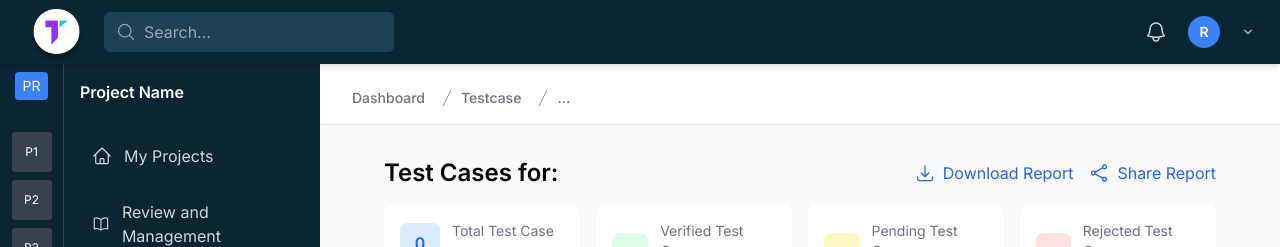
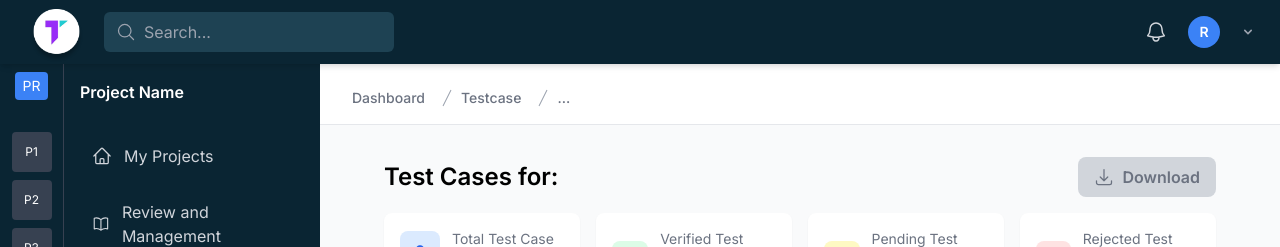
Before and after one commit to Tranphong1011/TestMateAI-frontend, a Next.js app: page /dashboard/testcase in a window 1280 px wide. Shown: the top 247 px of the page. Built offline with nearby package versions, Linux system fonts and the light colour scheme; no server answers.

Commit message:
added download excel generation handler

```diff
--- a/src/app/dashboard/testcase/page.tsx
+++ b/src/app/dashboard/testcase/page.tsx
@@ -6,7 +6,7 @@ import TestCaseDetailsModal from '@/components/TestCaseDetailsModal';
 import { useSearchParams } from 'next/navigation';
 import { API_URL } from '@/utils/config';
 import * as XLSX from 'xlsx';
-import ExcelJS from 'exceljs'; // You need to update your import
+import ExcelJS from 'exceljs';
 
 interface TestCase {
   id: string;
@@ -25,14 +25,16 @@ export default function TestcasePage() {
   const [testCases, setTestCases] = useState<TestCase[]>([]);
   const [loading, setLoading] = useState(false);
   const [showTable, setShowTable] = useState(false);
+
+  // 1. DEDICATED STATE for download button readiness
+  const [canDownload, setCanDownload] = useState(false);
+
   const [stats, setStats] = useState({
     totalTestCases: 0,
     verifiedTestCases: 0,
     pendingTestCases: 0,
     rejectedTestCases: 0
   });
-
-  // Removed tableRef since we are using the testCases state array
 
   // Get ticket data from URL params with null checks
   const ticketTitle = searchParams?.get('title') ?? '';
@@ -47,6 +49,7 @@ export default function TestcasePage() {
       setLoading(true);
       setTestCases([]);
       setShowTable(false);
+      setCanDownload(false); // Reset download state at start
 
       try {
         const response = await fetch(API_URL+'/test_cases/generate', {
@@ -93,17 +96,18 @@ export default function TestcasePage() {
                   const testCase = JSON.parse(jsonStr);
                   if (mounted) {
 
-                    // console.log("testCase", testCase);
                     if(testCase?.error=="Invalid JSON received"){
                       console.log("Getting error testcase and skipping it.");
 
                       setShowTable(false);
                       setLoading(false);
+                      setCanDownload(false);
                       continue;
                     }
                     addTestCase(testCase);
                     setShowTable(true);
-                    setLoading(false);
+                    // setLoading(false) is called when the first one arrives, but
+                    // we delay the final download check until the stream finishes.
                   }
                 } catch (e) {
                   console.error('Error parsing test case:', e);
@@ -114,11 +118,16 @@ export default function TestcasePage() {
           }
         } finally {
           reader.releaseLock();
+          // Set loading to false only after the stream is fully done
+          if (mounted) {
+            setLoading(false);
+          }
         }
       } catch (error) {
         if (mounted) {
           console.error('Error generating test cases:', error);
           setLoading(false);
+          setCanDownload(false); // Disable download on total fetch error
         }
       }
     };
@@ -129,6 +138,21 @@ export default function TestcasePage() {
       mounted = false;
     };
   }, [ticketTitle, searchParams]);
+
+  // 2. DEDICATED useEffect to determine final download readiness
+  useEffect(() => {
+      // The button is ready to download if:
+      // 1. We are NOT currently loading (streaming is finished)
+      // 2. AND we have at least one test case in the list.
+      if (!loading && testCases.length > 0) {
+          setCanDownload(true);
+      }
+      // Ensure it is disabled if loading stops and no data was received
+      else if (!loading && testCases.length === 0) {
+          setCanDownload(false);
+      }
+  }, [loading, testCases.length]);
+
 
   const getCategoryColor = (category: string | undefined | null) => {
     const defaultCategory = 'functional';
@@ -206,15 +230,9 @@ export default function TestcasePage() {
     return strData;
   };
 
-
   /**
-   * Function to download the test cases as a CSV file (which opens well in Excel).
-   * It uses the `testCases` state array directly.
-   */
-
-  /**
-   * Function to download the test cases as a proper XLSX file using the SheetJS library.
-   * Includes custom formatting for headers (Sky Blue & Bold), borders, and column widths.
+   * Function to download the test cases as a proper XLSX file using the ExcelJS library.
+   * This ensures styles (colors, bold) are applied correctly.
    */
   const handleDownloadExceljsReport = async () => {
     if (testCases.length === 0) {
@@ -231,7 +249,6 @@ export default function TestcasePage() {
     const worksheet = workbook.addWorksheet('Test Cases');
 
     // --- 1. Define Column Headers and Widths ---
-    // ExcelJS uses a 'header' property for headers and 'width' for column definitions.
     worksheet.columns = [
         { header: 'ID', key: 'id', width: 10 },
         { header: 'Category', key: 'category', width: 15 },
@@ -243,11 +260,9 @@ export default function TestcasePage() {
     ];
 
     // --- 2. Map Data and Add Rows (Setting Default Cell Style) ---
-    const dataRows = testCases.map(tc => {
-        // Prepare steps data for the cell
+    testCases.forEach(tc => {
         const stepsText = tc.steps ? tc.steps.join('\n') : '';
 
-        // Add the row data
         const row = worksheet.addRow({
             id: tc.id,
             category: tc.category,
@@ -268,7 +283,6 @@ export default function TestcasePage() {
                 right: { style: 'thin' },
             };
         });
-        return row;
     });
 
     // --- 3. Apply Header Style (Sky Blue Background & Bold) ---
@@ -299,7 +313,6 @@ export default function TestcasePage() {
         };
     });
 
-    // Set header row height for multi-line headers if needed
     headerRow.height = 20;
 
     // --- 4. Write to Buffer and Trigger Download ---
@@ -323,7 +336,7 @@ export default function TestcasePage() {
         console.error('ExcelJS Download failed:', e);
         alert('Error generating XLSX file with ExcelJS.');
     }
-};
+  };
 
   const TableSection = ({
     id,
@@ -432,17 +445,21 @@ export default function TestcasePage() {
         <div className="flex items-center justify-between mb-4">
           <h1 className="text-2xl font-semibold">Test Cases for: {ticketTitle}</h1>
           <div className="flex items-center space-x-4">
+           {/* BUTTON LOGIC: Uses !canDownload */}
             <button
-              className="flex items-center space-x-2 text-blue-600 hover:text-blue-800 transition-colors"
+              className={`
+                flex items-center space-x-2 px-4 py-2 rounded-lg
+                font-semibold transition-colors duration-200 ease-in-out
+                ${!canDownload
+                  ? 'bg-gray-300 text-gray-500 cursor-not-allowed'
+                  : 'bg-blue-600 text-white hover:bg-blue-700 shadow-md'
+                }
+              `}
               onClick={handleDownloadExceljsReport}
-              disabled={loading || testCases.length === 0}
+              disabled={!canDownload}
             >
               <ArrowDownTrayIcon className="w-5 h-5" />
-              <span>Download Report</span>
-            </button>
-            <button className="flex items-center space-x-2 text-blue-600 hover:text-blue-800 transition-colors">
-              <ShareIcon className="w-5 h-5" />
-              <span>Share Report</span>
+              <span>Download</span>
             </button>
           </div>
         </div>
```
